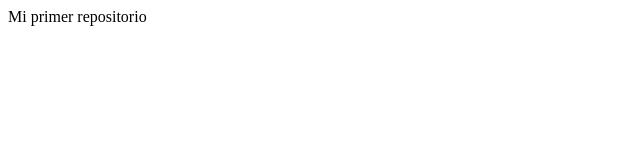
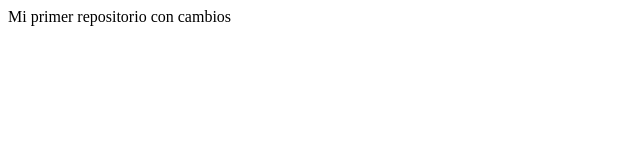
Before and after one commit to anavelazquez/probando-laravel, a plain HTML site: page index.html in a window 1280 px wide. Shown: the whole page, without its empty margins (0-640 px from the left). Drawn offline with Linux system fonts and the light colour scheme.

Commit message:
Update index.html

```diff
--- a/index.html
+++ b/index.html
@@ -4,6 +4,6 @@
 	<title></title>
 </head>
 <body>
-  Mi primer repositorio
+  Mi primer repositorio con cambios
 </body>
 </html>
```
